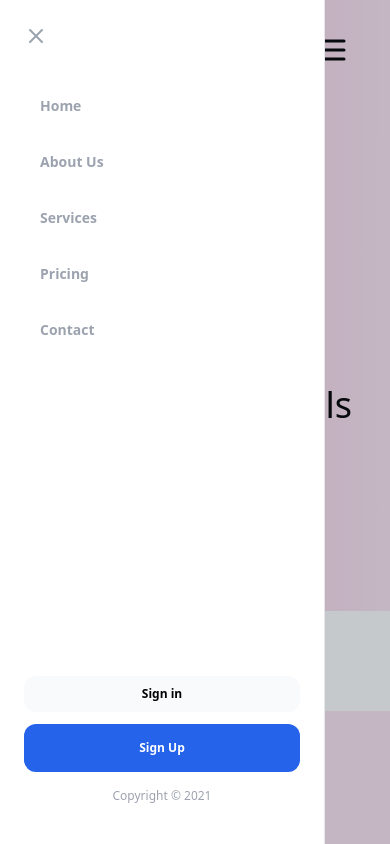
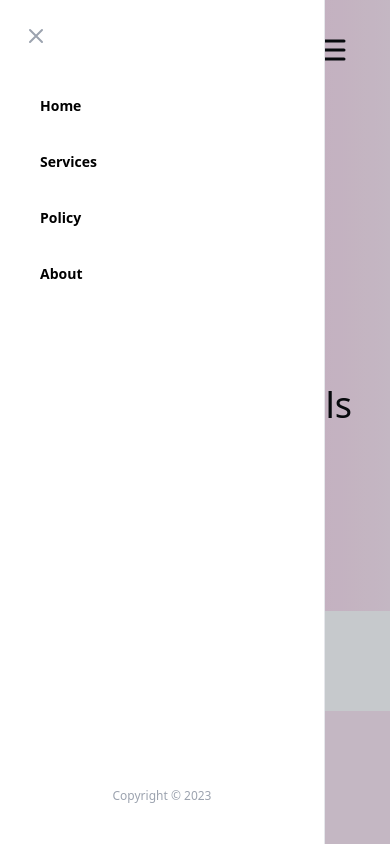
Before and after one commit to DHHZ19/CindyBooks, a website: page pages/home.html in a window 390 px wide. Both pictures are taken after a click on the element 332 px from the left and 53 px from the top of the page. Shown: the top 844 px of the page. Drawn offline with Linux system fonts and the light colour scheme.

Commit message:
finished hamburger menu

```diff
--- a/pages/home.html
+++ b/pages/home.html
@@ -100,43 +100,36 @@
             <ul>
               <li class="mb-1">
                 <a
-                  class="block rounded p-4 text-sm font-semibold text-gray-400 hover:bg-blue-50 hover:text-blue-600"
+                  class="block rounded p-4 text-sm font-semibold hover:bg-pink-200"
                   href="#"
                   >Home</a
                 >
               </li>
               <li class="mb-1">
                 <a
-                  class="block rounded p-4 text-sm font-semibold text-gray-400 hover:bg-blue-50 hover:text-blue-600"
-                  href="#"
-                  >About Us</a
-                >
-              </li>
-              <li class="mb-1">
-                <a
-                  class="block rounded p-4 text-sm font-semibold text-gray-400 hover:bg-blue-50 hover:text-blue-600"
+                  class="block rounded p-4 text-sm font-semibold hover:bg-pink-200"
                   href="#"
                   >Services</a
                 >
               </li>
               <li class="mb-1">
                 <a
-                  class="block rounded p-4 text-sm font-semibold text-gray-400 hover:bg-blue-50 hover:text-blue-600"
+                  class="block rounded p-4 text-sm font-semibold hover:bg-pink-200"
                   href="#"
-                  >Pricing</a
+                  >Policy</a
                 >
               </li>
               <li class="mb-1">
                 <a
-                  class="block rounded p-4 text-sm font-semibold text-gray-400 hover:bg-blue-50 hover:text-blue-600"
+                  class="block rounded p-4 text-sm font-semibold hover:bg-pink-200"
                   href="#"
-                  >Contact</a
+                  >About</a
                 >
               </li>
             </ul>
           </div>
           <div class="mt-auto">
-            <div class="pt-6">
+            <!-- <div class="pt-6">
               <a
                 class="mb-3 block rounded-xl bg-gray-50 px-4 py-3 text-center text-xs font-semibold leading-none hover:bg-gray-100"
                 href="#"
@@ -147,9 +140,9 @@
                 href="#"
                 >Sign Up</a
               >
-            </div>
+            </div> -->
             <p class="my-4 text-center text-xs text-gray-400">
-              <span>Copyright © 2021</span>
+              <span>Copyright © 2023 </span>
             </p>
           </div>
         </nav>
@@ -227,7 +220,7 @@
     <footer
       class="flex h-16 items-end border-t-4 border-double border-black bg-pink-400 text-black"
     >
-      &copy; 2023
+      Copyright &copy; 2023
       <a class="cursor-pointer px-1" href="https://twitter.com/DiegoCode_"
         >DiegoCode_
       </a>
```
Also changed, not shown: css/main.css.
